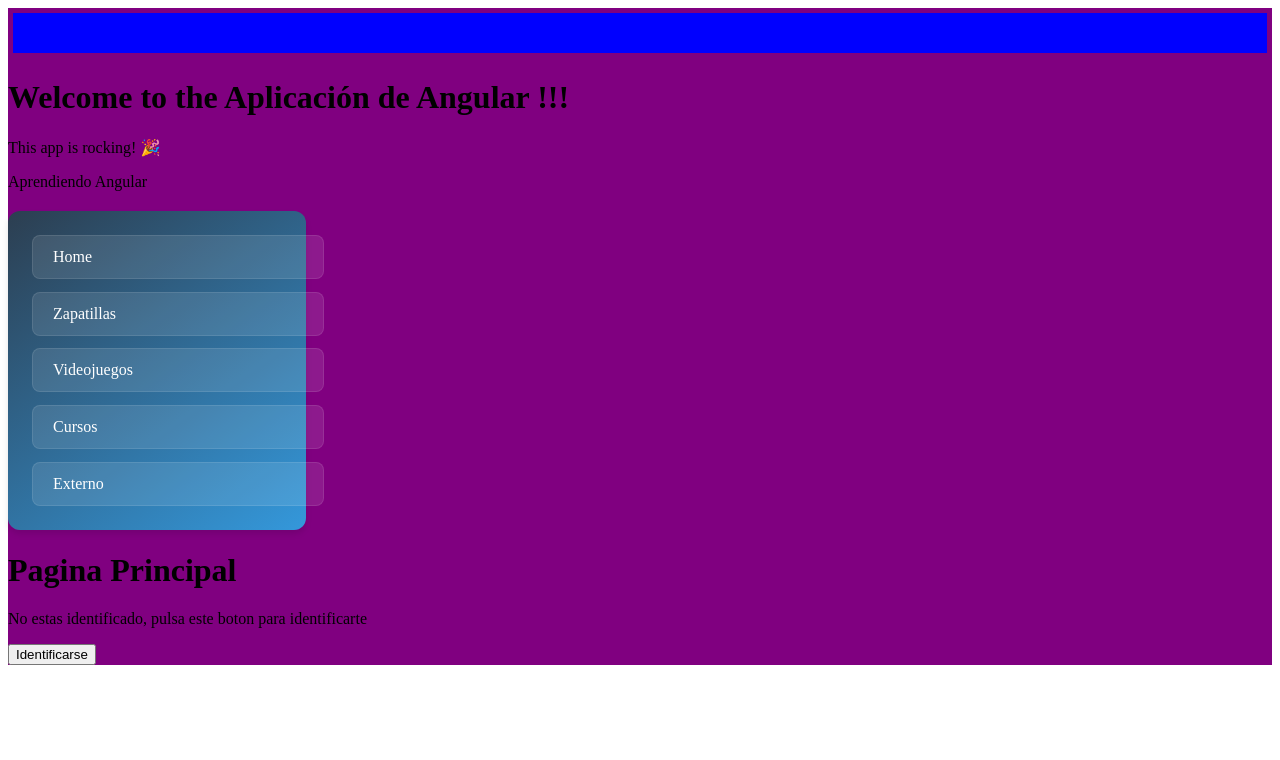
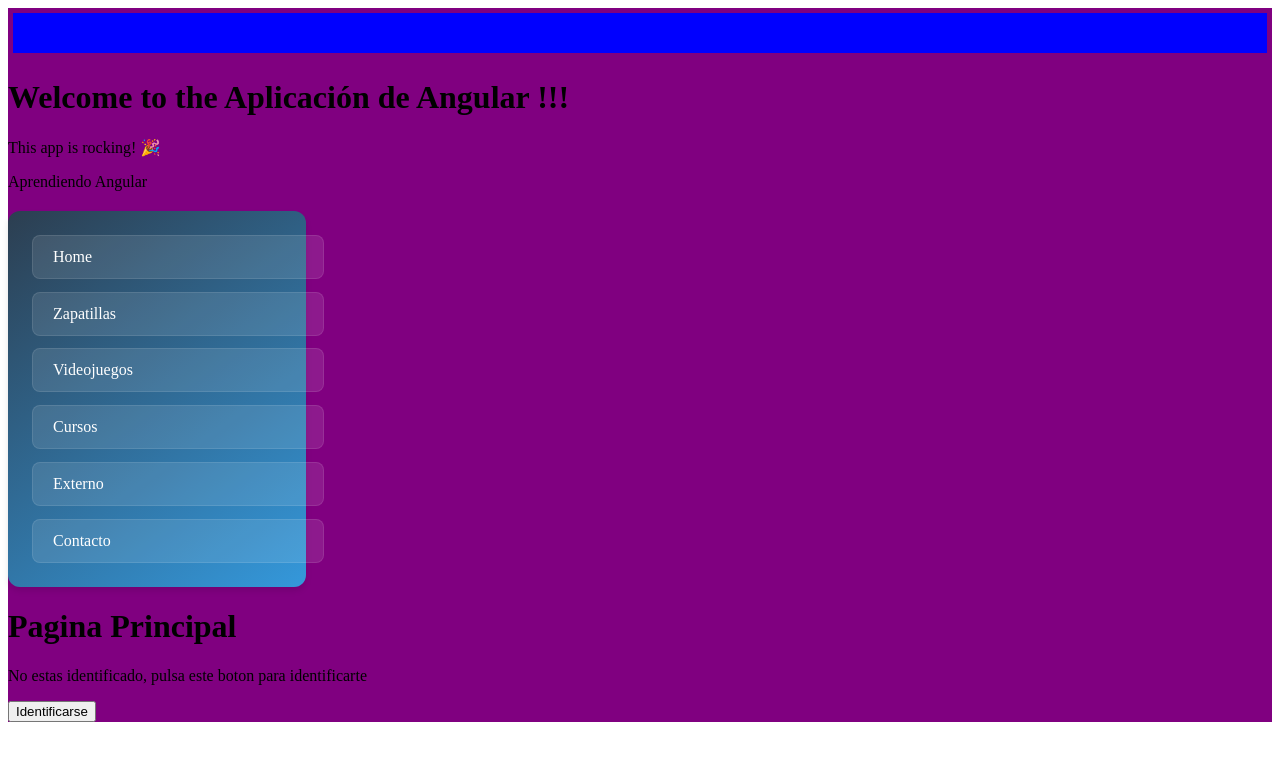
Before and after one commit to Ornella-Gigante/Master-in-JavaScript-JSON-TypeScript-Learning-JS-jQuery-Angular-NodeJS, an Angular app in the folder aprendiendo-angular/: page / in a window 1280 px wide. Shown: the top 760 px of the page. Built offline with nearby package versions, Linux system fonts and the light colour scheme.

Commit message:
añadir componente contacto al menu de html

```diff
--- a/aprendiendo-angular/src/app/app.component.html
+++ b/aprendiendo-angular/src/app/app.component.html
@@ -109,6 +109,23 @@
             transform: translateX(5px);
           }
           ">Externo</a>
+
+          <a [routerLink]="['/contacto']" routerLinkActive="active" style="
+          background: rgba(255, 255, 255, 0.1);
+          color: white;
+          display: block;
+          padding: 12px 20px;
+          text-decoration: none;
+          width: 100%;
+          border-radius: 8px;
+          transition: all 0.3s ease;
+          font-weight: 500;
+          border: 1px solid rgba(255, 255, 255, 0.1);
+          &:hover {
+            background: rgba(255, 255, 255, 0.2);
+            transform: translateX(5px);
+          }
+          ">Contacto</a>
       </nav>
 
       <router-outlet></router-outlet>
```
